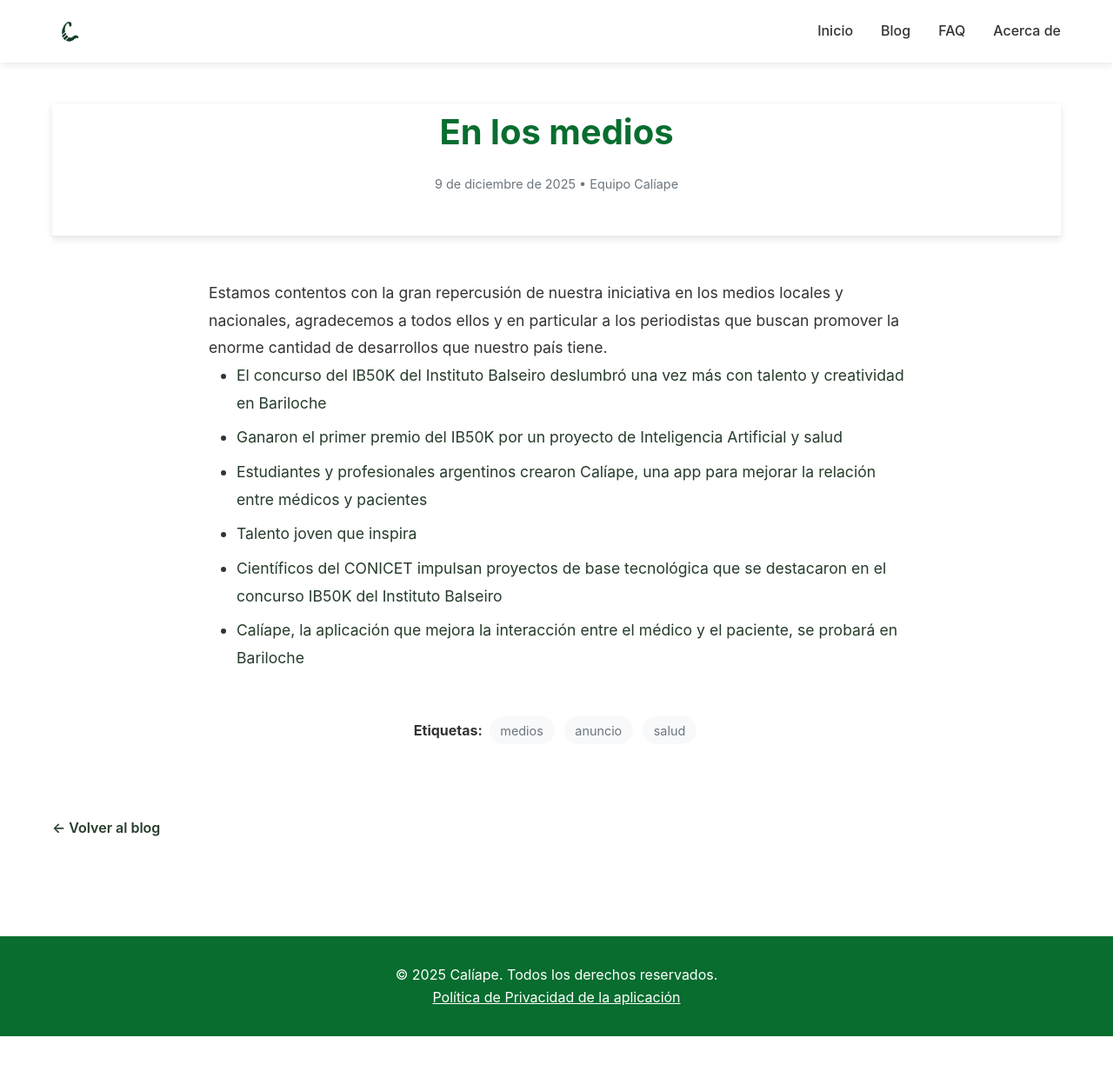
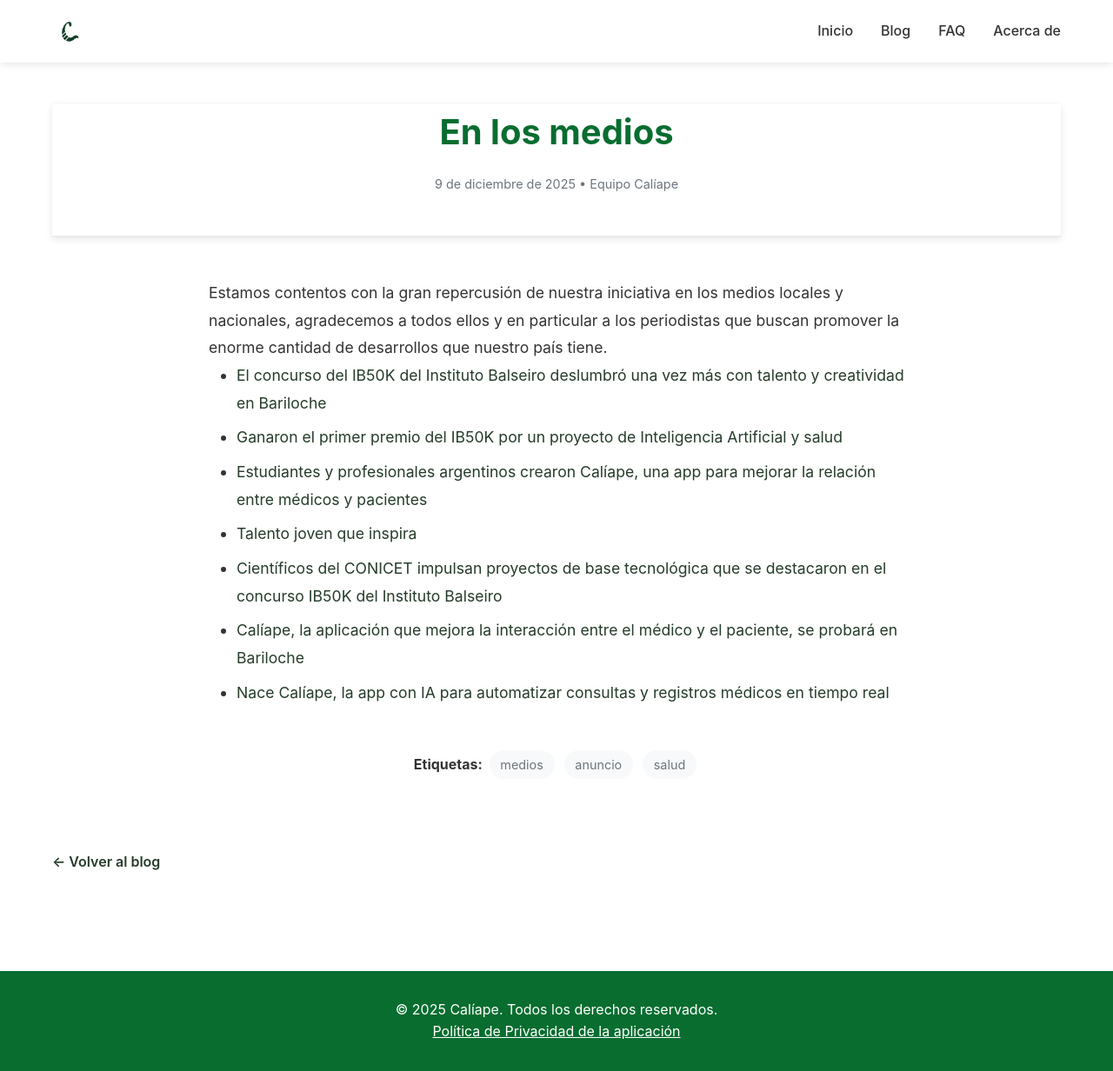
Before and after one commit to fcolavecchia/caliape-website, a Jekyll site: the page built from _posts/2025-12-09-en-los-medios.md, in a window 1280 px wide and 1232 px high. Shown: the whole window at 87% size. Built offline with Jekyll 4.4.1, drawn with Linux system fonts in a browser that asks for light colours.

Commit message:
Agrego un par de links a noticias

```diff
--- a/_posts/2025-12-09-en-los-medios.md
+++ b/_posts/2025-12-09-en-los-medios.md
@@ -24,3 +24,5 @@
 - [Científicos del CONICET impulsan proyectos de base tecnológica que se destacaron en el concurso IB50K del Instituto Balseiro](https://www.conicet.gov.ar/cientificos-del-conicet-impulsan-proyectos-de-base-tecnologica-que-se-destacaron-en-el-concurso-ib50k-del-instituto-balseiro/)
 
 - [Calíape, la aplicación que mejora la interacción entre el médico y el paciente, se probará en Bariloche](https://www.rionegro.com.ar/sociedad/caliape-la-aplicacion-que-mejora-la-interaccion-entre-el-medico-y-el-paciente-se-probara-en-bariloche/)
+
+- [Nace Calíape, la app con IA para automatizar consultas y registros médicos en tiempo real](https://www.extradigital.es/nace-caliape-la-app-con-ia-para-automatizar-consultas-y-registros-medicos-en-tiempo-real-argentina/)
```
